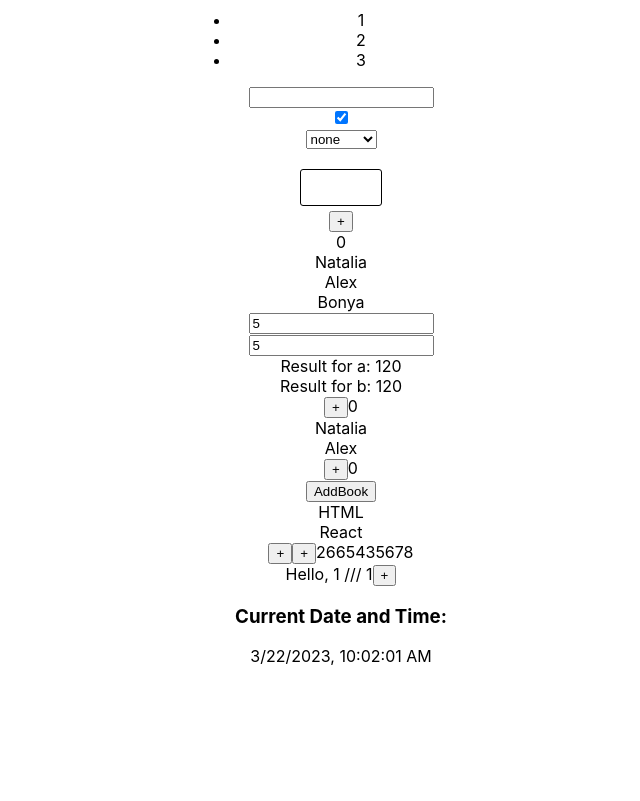
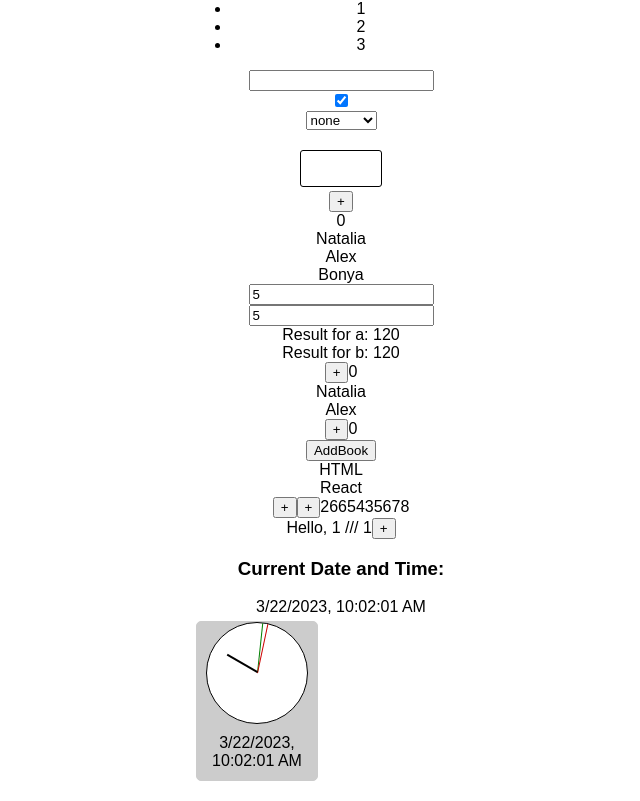
Before and after one commit to NatKhomich/react-TS, a React (Create React App) app: page / in a window 1280 px wide. Shown: the part 259-1060 px from the top of the page, without its empty margins (299-939 px from the left). Before the commit the page ends 945 px from the top, so only its background shows below. Built offline with nearby package versions, Linux system fonts and the light colour scheme.

Commit message:
DigitalClock - lesson 24

```diff
--- a/src/App.tsx
+++ b/src/App.tsx
@@ -10,7 +10,8 @@ import {ExampleUseMemo, HelpsReactMemo} from './components/Memo/UseMemo';
 import Example from './components/Memo/ReactMemo';
 import {UseCallBack} from './components/Memo/UseCallBack';
 import {UseState} from './components/UseState/UseState';
-import {Clock, MyClock, UseEffect} from './components/UseEffect/UseEffect';
+import {UseEffect} from './components/UseEffect/UseEffect';
+import {AnalogClock, DigitalClock} from './components/Clock/Clock';
 
 function App() {
 
@@ -56,19 +57,21 @@ function App() {
                     setSelectValue={(value) => setSelectValue(value)}/>
 
 
-            <Example />
+            <Example/>
 
-            <ExampleUseMemo />
+            <ExampleUseMemo/>
 
-            <HelpsReactMemo  />
+            <HelpsReactMemo/>
 
-             <UseCallBack />
+            <UseCallBack/>
 
-            <UseState />
+            <UseState/>
 
-            <UseEffect />
+            <UseEffect/>
 
-            <MyClock />
+            <AnalogClock/>
+
+            <DigitalClock />
         </div>
     );
 }
--- /dev/null
+++ b/src/components/Clock/Clock.tsx
@@ -0,0 +1,57 @@
+import React, {useEffect, useState} from 'react';
+import './DigitalClock.css'
+
+
+export const AnalogClock = () => {
+
+    const [currentTime, setCurrentTime] = useState(new Date())
+
+    useEffect(() => {
+        const interval = setInterval(() => {
+            setCurrentTime(new Date())
+        }, 1000)
+        return () => clearInterval(interval) //зачистка
+    }, [])
+
+    return (
+        <div>
+            <h3> Current Date and Time: </h3>
+            <span> {currentTime.toLocaleString()} </span>
+        </div>
+    )
+};
+
+export const DigitalClock = () => {
+
+    const [currentTime, setCurrentTime] = useState(new Date())
+
+    useEffect(() => {
+        const interval = setInterval(() => {
+            setCurrentTime(new Date())
+        }, 1000)
+        return () => clearInterval(interval) //зачистка
+    }, [])
+
+    const secondsStyle = {
+        transform: `rotate(${currentTime.getSeconds() * 6}deg)`
+    };
+    const minutesStyle = {
+        transform: `rotate(${currentTime.getMinutes() * 6}deg)`
+    };
+    const hoursStyle = {
+        transform: `rotate(${currentTime.getHours() * 30}deg)`
+    };
+
+    return (
+        <div className={'clock'}>
+            <div className={'analog-clock'}>
+                <div className={'dial seconds'} style={secondsStyle}/>
+                <div className={'dial minutes'} style={minutesStyle}/>
+                <div className={'dial hours'} style={hoursStyle}/>
+            </div>
+            <div className={"digital-clock"}>
+                {currentTime.toLocaleString()}
+            </div>
+        </div>
+    )
+}
--- /dev/null
+++ b/src/components/Clock/DigitalClock.css
@@ -0,0 +1,44 @@
+.App {
+    font-family: sans-serif;
+}
+.clock {
+    width: 120px;
+    text-align: center;
+    display: flex;
+    flex-direction: column;
+    align-items: center;
+    border: solid 1px #ccc;
+    border-radius: 5px;
+    margin: 5px;
+    background: #ccc;
+}
+.clock .digital-clock {
+    padding: 10px;
+}
+.clock .analog-clock {
+    width: 100px;
+    height: 100px;
+    border: solid 1px #000;
+    border-radius: 50%;
+    position: relative;
+    background: #fff;
+}
+.clock .analog-clock .dial {
+    position: absolute;
+    left: 50%;
+    width: 50px;
+    height: 50px;
+    transform-origin: bottom left;
+}
+.clock .analog-clock .dial.seconds {
+    border-left: solid 1px green;
+}
+.clock .analog-clock .dial.minutes {
+    border-left: solid 1px #c00;
+}
+.clock .analog-clock .dial.hours {
+    width: 35px;
+    height: 35px;
+    top: 15px;
+    border-left: solid 2px #000;
+}
--- a/src/components/UseEffect/UseEffect.tsx
+++ b/src/components/UseEffect/UseEffect.tsx
@@ -27,22 +27,3 @@ export const UseEffect = () => {
         </div>
     );
 };
-
-export const MyClock = () => {
-
-    const [currentTime, setCurrentTime] = useState(new Date())
-
-    useEffect(() => {
-        const interval = setInterval(() => {
-            setCurrentTime(new Date())
-        }, 1000)
-        return () => clearInterval(interval) //зачистка
-    }, [])
-
-    return (
-        <div>
-            <h3> Current Date and Time:  </h3>
-            <span> {currentTime.toLocaleString()} </span>
-        </div>
-    )
-}
```
